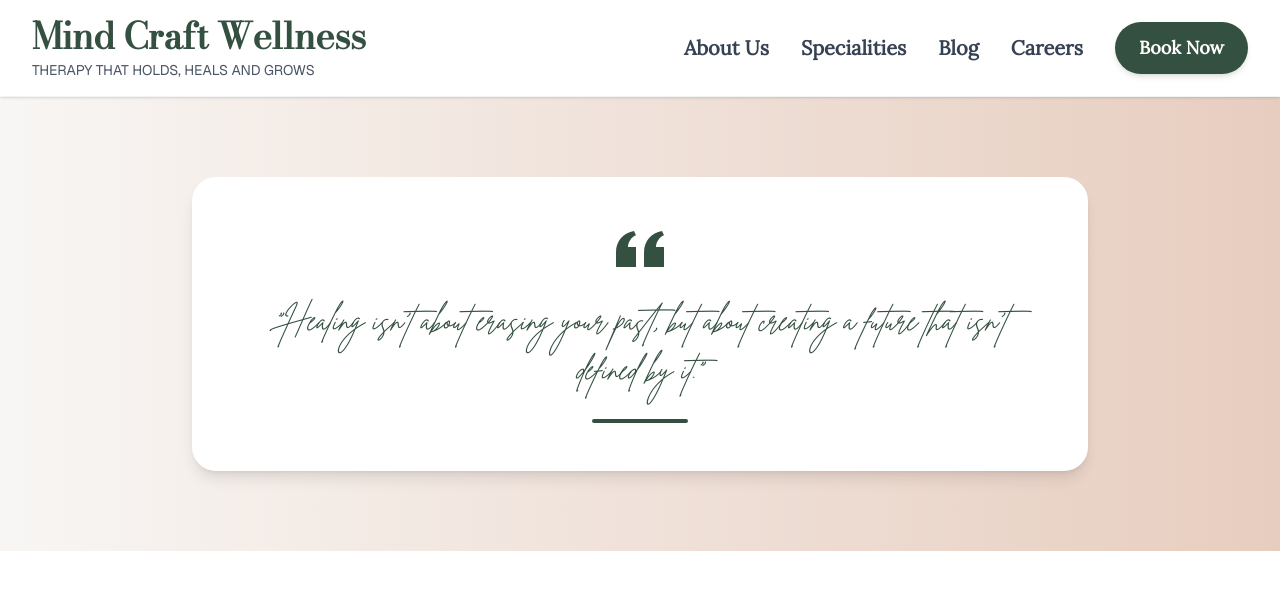
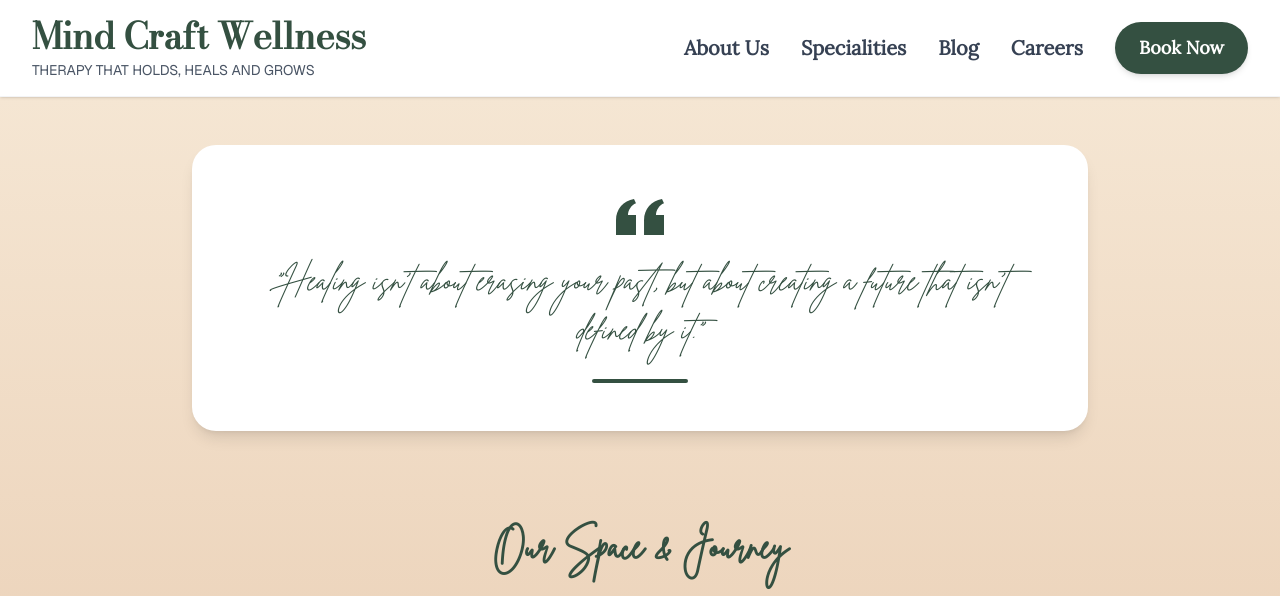
Before and after one commit to Shree0310/MindCraftWellness, a Next.js app: page /Blog in a window 1280 px wide. Shown: the top 596 px of the page. Built offline with nearby package versions, Linux system fonts and the light colour scheme; a web font is replaced by a local one.

Commit message:
Blogs page revamp

```diff
--- a/src/app/Blog/page.tsx
+++ b/src/app/Blog/page.tsx
@@ -1,5 +1,9 @@
 import Blog from '../Components/Blog';
+import Header from '../Components/Header';
 
 export default function BlogPage() {
-    return <Blog/>
+    return <div className="div">
+        <Header/>
+        <Blog/>
+        </div>
 }
--- a/src/app/Components/Blog.tsx
+++ b/src/app/Components/Blog.tsx
@@ -1,6 +1,5 @@
-import Header from "./Header";
+import BookFreeConsultationBtn from "./BookFreeConsulationBtn";
 import Footer from "./Footer";
-import BookFreeConsultationBtn from "./BookFreeConsulationBtn";
 
 const Blog = () => {
     const blogImages = [
@@ -12,14 +11,13 @@ const Blog = () => {
         { src: "/Assets/images/Blog6.jpg", alt: "Blog Image 6" },
     ];
 
-    return <div className="bg-white">
-        <Header />
+    return <div className="bg-gradient-to-t from-[#eeac56] via-[#dbb28f] to-[#f5e6d3]">
 
         {/* Quote Section */}
-        <div className="bg-gradient-to-r from-[#f8f6f4] to-[#E7CDBF] py-12 md:py-20 px-4 md:px-8">
+        <div className="py-12 md:py-12 px-4 md:px-8">
             <div className="max-w-4xl mx-auto text-center">
                 <div className="bg-white rounded-3xl p-6 md:p-12 shadow-lg">
-                    <div className="mb-4 md:mb-6">
+                    <div className="mb-4 md:mb-4">
                         <svg className="w-10 md:w-12 h-10 md:h-12 text-[#345041] mx-auto" fill="currentColor" viewBox="0 0 24 24">
                             <path d="M14.017 21v-7.391c0-5.704 3.731-9.57 8.983-10.609l.995 2.151c-2.432.917-3.995 3.638-3.995 5.849h4v10h-9.983zm-14.017 0v-7.391c0-5.704 3.748-9.57 9-10.609l.996 2.151c-2.433.917-3.996 3.638-3.996 5.849h4v10h-10z" />
                         </svg>
@@ -33,7 +31,7 @@ const Blog = () => {
         </div>
 
         {/* Blog Images Grid Section */}
-        <div className="py-12 md:py-20 px-4 md:px-8 bg-white">
+        <div className="py-12 md:py-12 px-4 md:px-8">
             <div className="max-w-7xl mx-auto">
                 <div className="text-center mb-12 md:mb-16">
                     <h2 className="text-3xl md:text-4xl font-bold text-[#345041] mb-4 md:mb-6 px-4" style={{ fontFamily: 'BrittanySignature, serif' }}>
@@ -88,7 +86,7 @@ const Blog = () => {
         </div>
 
         {/* Book Free Consultation Section */}
-        <div className="bg-gradient-to-r from-[#345041] to-[#2a4033] py-12 md:py-20 px-4 md:px-8 mb-8 md:mb-16">
+        <div className="bg-gradient-to-r from-[#345041] to-[#2a4033] py-12 md:py-20 px-4 md:px-8 mb-8 md:mb-16 bg-[#eeac56]">
             <div className="max-w-4xl mx-auto text-center">
                 <h2 className="text-2xl md:text-4xl font-bold text-white mb-4 md:mb-6 px-4" style={{ fontFamily: 'BrittanySignature, serif' }}>
                     Ready to Begin Your Healing Journey?
--- a/src/app/Components/Careers.tsx
+++ b/src/app/Components/Careers.tsx
@@ -142,7 +142,7 @@ const Careers = () => {
                                     onChange={handleInputChange}
                                     rows={4}
                                     className="w-full px-4 py-3 border border-gray-300 rounded-lg focus:ring-2 focus:ring-[#345041] focus:border-transparent transition-all duration-300 resize-none"
-                                    placeholder="Tell us a little about yourself, and why you are reaching out to us..."
+                                    placeholder="Tell us a little about you and what draws you to working with us. We’ll get back to you soon...."
                                 />
                             </div>
 
--- a/src/app/Components/HowItWorks.tsx
+++ b/src/app/Components/HowItWorks.tsx
@@ -11,7 +11,7 @@ const HowItWorks = ({className, children}:{
         {children}
         {/* Quote Section */}
         <div className="bg-gradient-to-r from-[#f8f6f4] to-[#E7CDBF] py-20 px-8">
-            <div className="max-w-4xl mx-auto text-center">
+            <div className="max-w-5xl mx-auto text-center">
                 <div className="bg-white rounded-3xl p-12 shadow-lg">
                     <div className="mb-6">
                         <svg className="w-12 h-12 text-[#345041] mx-auto" fill="currentColor" viewBox="0 0 24 24">
@@ -19,7 +19,15 @@ const HowItWorks = ({className, children}:{
                         </svg>
                     </div>
                     <blockquote className="text-2xl md:text-4xl text-[#345041] leading-relaxed italic mb-6 font-medium" style={{ fontFamily: 'BrittanySignature, serif' }}>
-                        &ldquo;There is no greater agony than bearing an untold story inside you. -  Maya Angelou &rdquo;
+                        &ldquo;There is no greater agony than bearing an untold story inside you.&rdquo;
+                        {/* Author attribution */}
+                        <div className='flex items-center justify-center space-x-2 md:space-x-3'>
+                            <div className='w-1 h-6 md:h-8 bg-[#345041] rounded-full mt-6'></div>
+                            <span className='text-base md:text-lg text-[#345041] font-semibold mt-6' style={{ fontFamily: 'Lora, serif' }}>
+                                — Maya Angelou
+                            </span>
+                            <div className='w-1 h-6 md:h-8 bg-[#345041] rounded-full mt-6'></div>
+                        </div>
                     </blockquote>
                     <div className="w-24 h-1 bg-[#345041] mx-auto rounded-full"></div>
                 </div>
```
